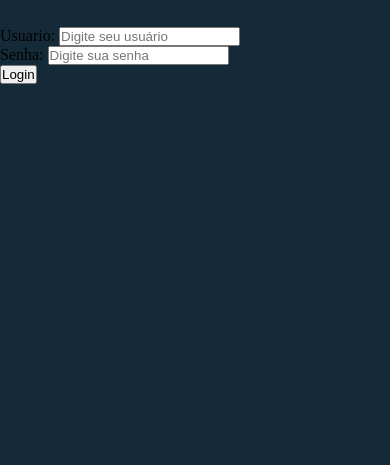
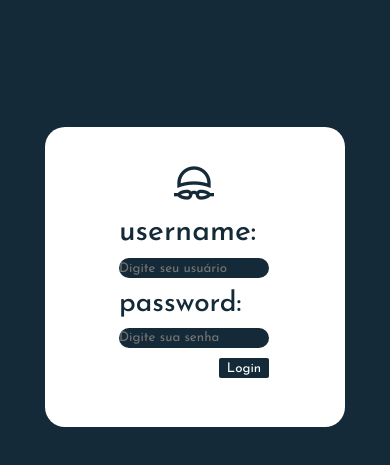
Before and after one commit to mareasea/gs-web, a plain HTML site: page src/html/login.html in a window 390 px wide. Shown: the part 73-538 px from the top of the page. Drawn offline with Linux system fonts and the light colour scheme.

Commit message:
melhorias

```diff
--- a/src/css/simulation.css
+++ b/src/css/simulation.css
@@ -1,3 +1,5 @@
+@import url('https://fonts.googleapis.com/css2?family=Cutive+Mono&family=Josefin+Sans:ital,wght@0,100..700;1,100..700&display=swap');
+
 *{
     margin: 0;
     padding: 0;
@@ -5,11 +7,14 @@
 body{
     background-color:  #142A38;
 }
+html {
+    scroll-behavior: smooth;
+}
 header {
     width: 100%;
     height: 100px;
     display: flex;
-    z-index: 2;
+    z-index: 4;
 }
 header>a>img{
     margin-top: 35px;
@@ -19,6 +24,67 @@ header>a>img{
     width: 251px;
     height: 100px;
 }
+.form{
+    display: flex;
+    justify-content: center;
+    align-items: center;
+}
+.login{
+    width: 300px;
+    height: 300px;
+    background-color: white;
+    display: flex;
+    align-items: center;
+    justify-content: center;
+    border-radius: 20px;
+    margin-top: 100px;
+}
+#logon{
+    width: 150px;
+    height: 150px;
+    margin-right: 2px;
+    margin-bottom: 88px;
+}
+#logon>img{
+    margin-left: 50px;
+}
+
+#user{
+    margin-top: 5px;
+    font-family: "Josefin Sans", sans-serif;
+    font-size: 30px;
+    font-weight: 500;
+    color: #142A38;
+}
+#pass{
+    margin-top: 10px;
+    font-family: "Josefin Sans", sans-serif;
+    font-size: 28px;
+    font-weight: 500;
+    color: #142A38;
+}
+#usuario, #senha{
+    margin-top: 10px;
+    height: 20px;
+    width: 150px;
+    border-radius: 30px;
+    border-style: none;
+    font-family: "Josefin Sans", sans-serif;
+    color: white;
+    background-color: #142A38;
+}
+#logon>button{
+    height: 20px;
+    width: 50px;
+    color: white;
+    font-family: "Josefin Sans", sans-serif;
+    background-color: #142A38;
+    border-radius: 2px;
+    border-style: none;
+    margin-top: 10px;
+    margin-left: 100px;
+}
+
 @media screen and (max-width: 800px){
     #logo{
         width: 150px;
--- a/src/html/login.html
+++ b/src/html/login.html
@@ -11,17 +11,22 @@
         <img src="../../assets/img/logo.png" id="logo" alt="logo">
         <a href="../../index.html"><img src="../../assets/img/home.png" alt="home"></a>
     </header>
-    <form>
-        <p>
-            Usuario:
+    <div class="form">
+        <form class="login">
+            <div id="logon">
+                <img src="../../assets/img/user.png" alt="nadador">
+                <p id="user">
+                    username:
                     <input type="text" placeholder="Digite seu usuário" id="usuario">
                 </p>
-        <p>
-            Senha:
+                <p id="pass">
+                    password:
                     <input type="password" placeholder="Digite sua senha" id="senha">
                 </p>
                 <button type="submit" onclick="validar(event)">Login</button>
+            </div>
         </form>
+    </div>
     <script src="../js/login.js"></script>
 </body>
 </html>
```
Also changed, not shown: index.html (+2 -3 lines), src/css/style.css (+33 -14 lines), src/html/simulation.html (+3 -1 lines), assets/img/user.png (added). Lines whose indentation alone changed are shown as unchanged.
